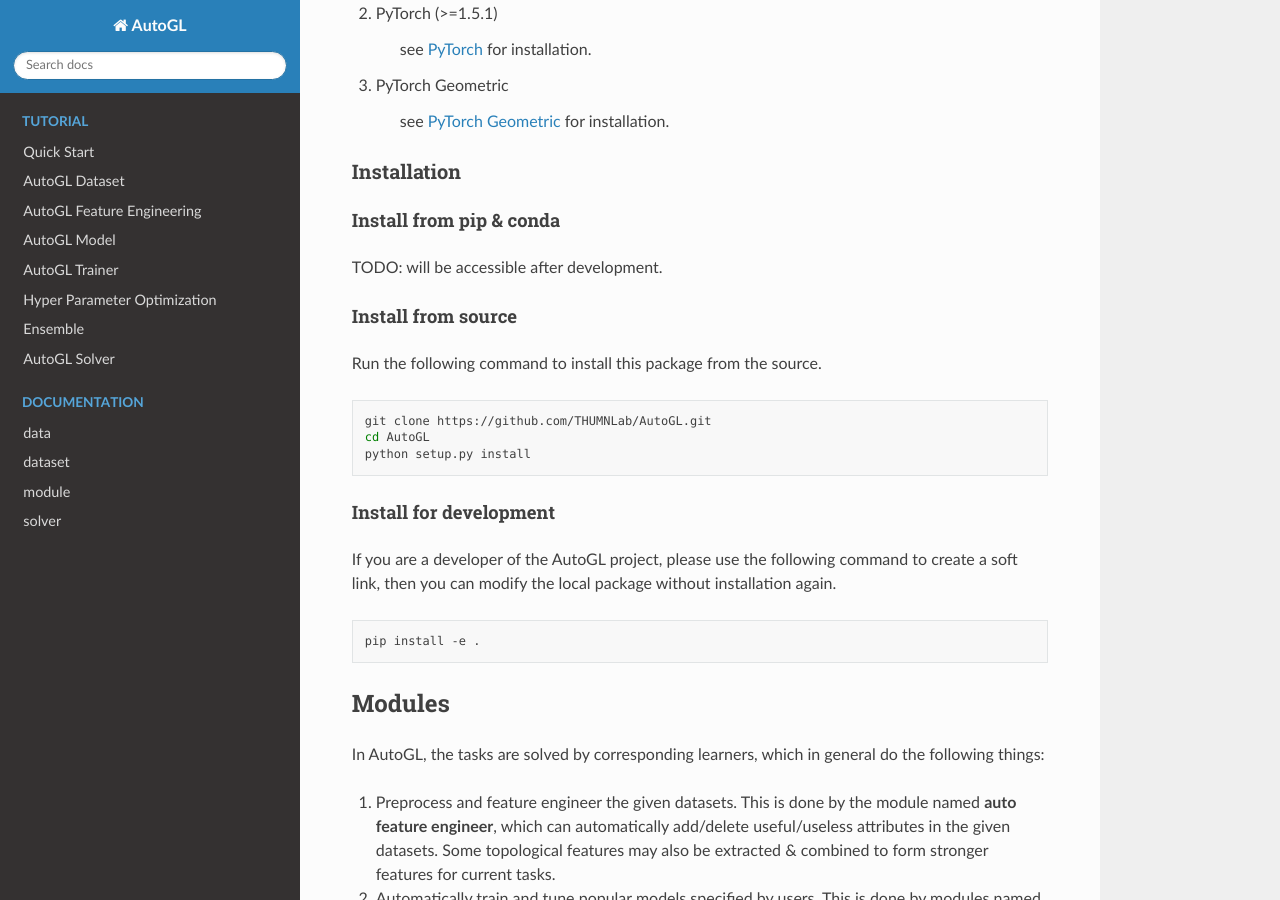
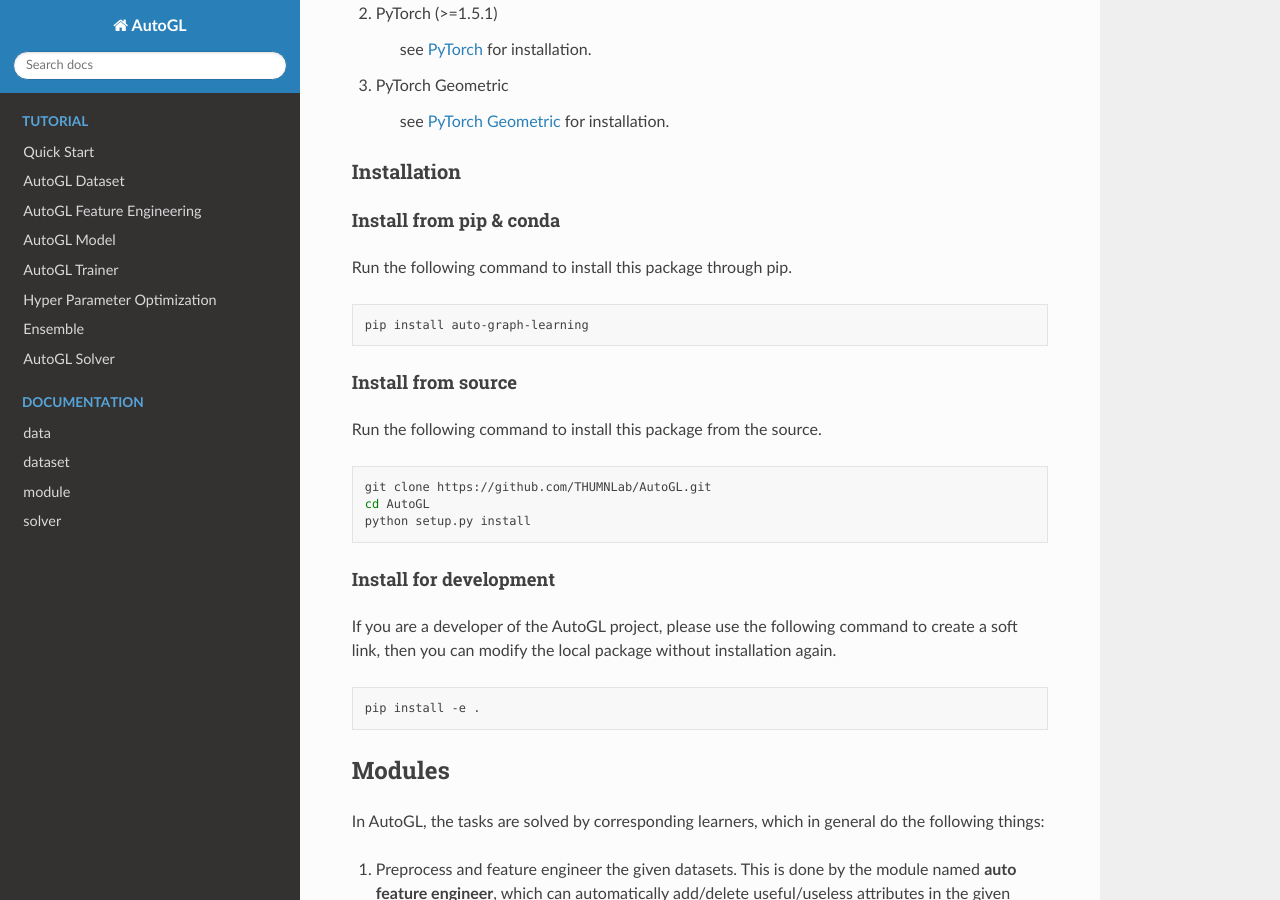
Before and after one commit to THUMNLab/AutoGL, a Sphinx documentation site: the page built from docs/index.rst, in a window 1280 px wide and 900 px high, scrolled down 1003 px. Built offline with Sphinx 7.4.7 and the Read the Docs theme 2.0.0, drawn with Linux system fonts in a browser that asks for light colours.

Commit message:
upload to pypi

```diff
--- a/docs/index.rst
+++ b/docs/index.rst
@@ -41,7 +41,11 @@
 Install from pip & conda
 ^^^^^^^^^^^^^^^^^^^^^^^^
 
-TODO: will be accessible after development.
+Run the following command to install this package through pip.
+
+.. code-block:: shell
+
+   pip install auto-graph-learning
 
 Install from source
 ^^^^^^^^^^^^^^^^^^^
--- a/setup.py
+++ b/setup.py
@@ -27,8 +27,8 @@
 ''' https://packaging.python.org/guides/distributing-packages-using-setuptools/ '''
 ''' https://setuptools.readthedocs.io/en/latest/ '''
 setup(
-    name='autogl',
-    version='0.1.0',
+    name='auto-graph-learning',
+    version='0.1.0-20201207185314',
     author='THUMNLab/aglteam',
     maintainer='THUMNLab/aglteam',
     author_email='xin_wang@tsinghua.edu.cn',
```
Also changed, not shown: README.md (+5 -1 lines).
